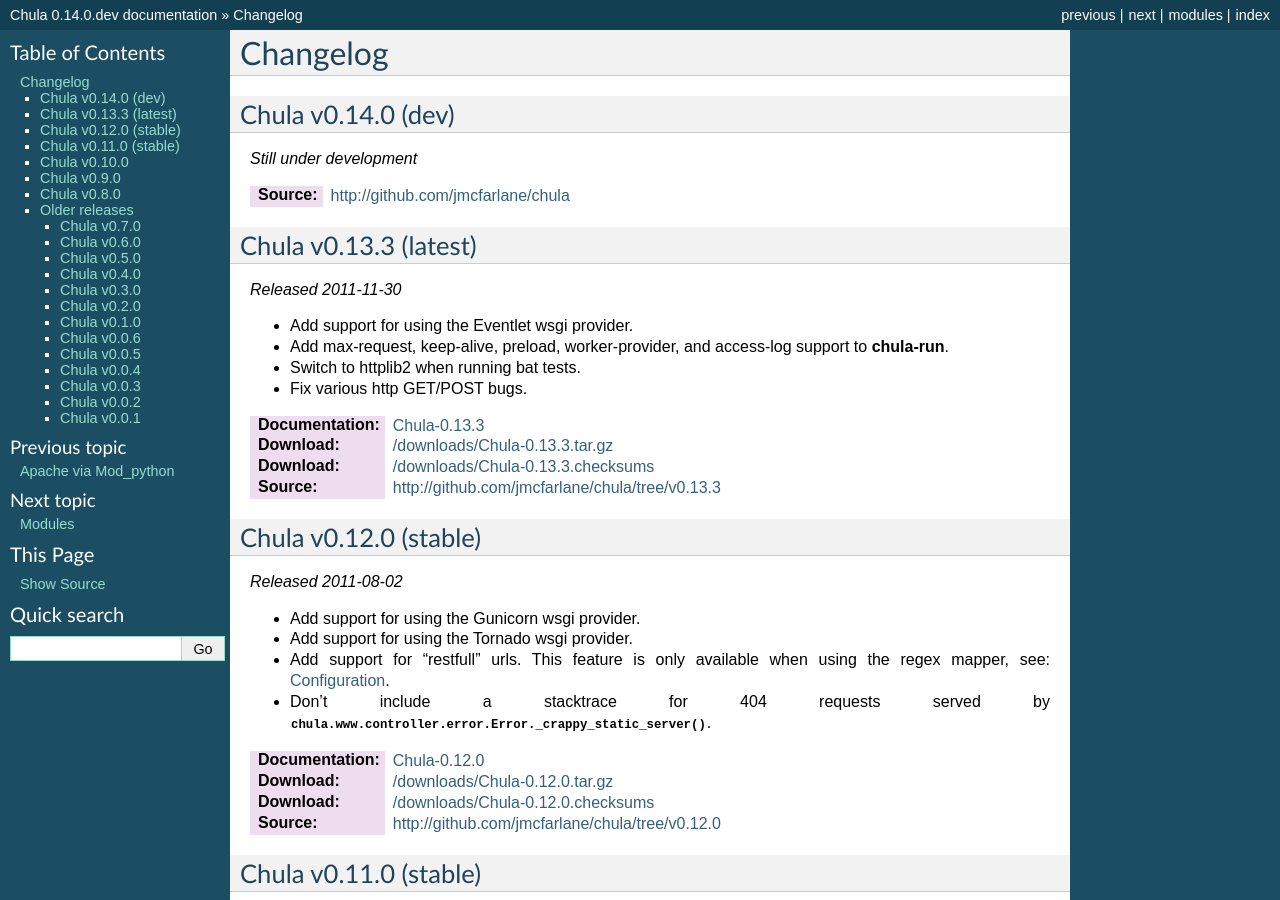
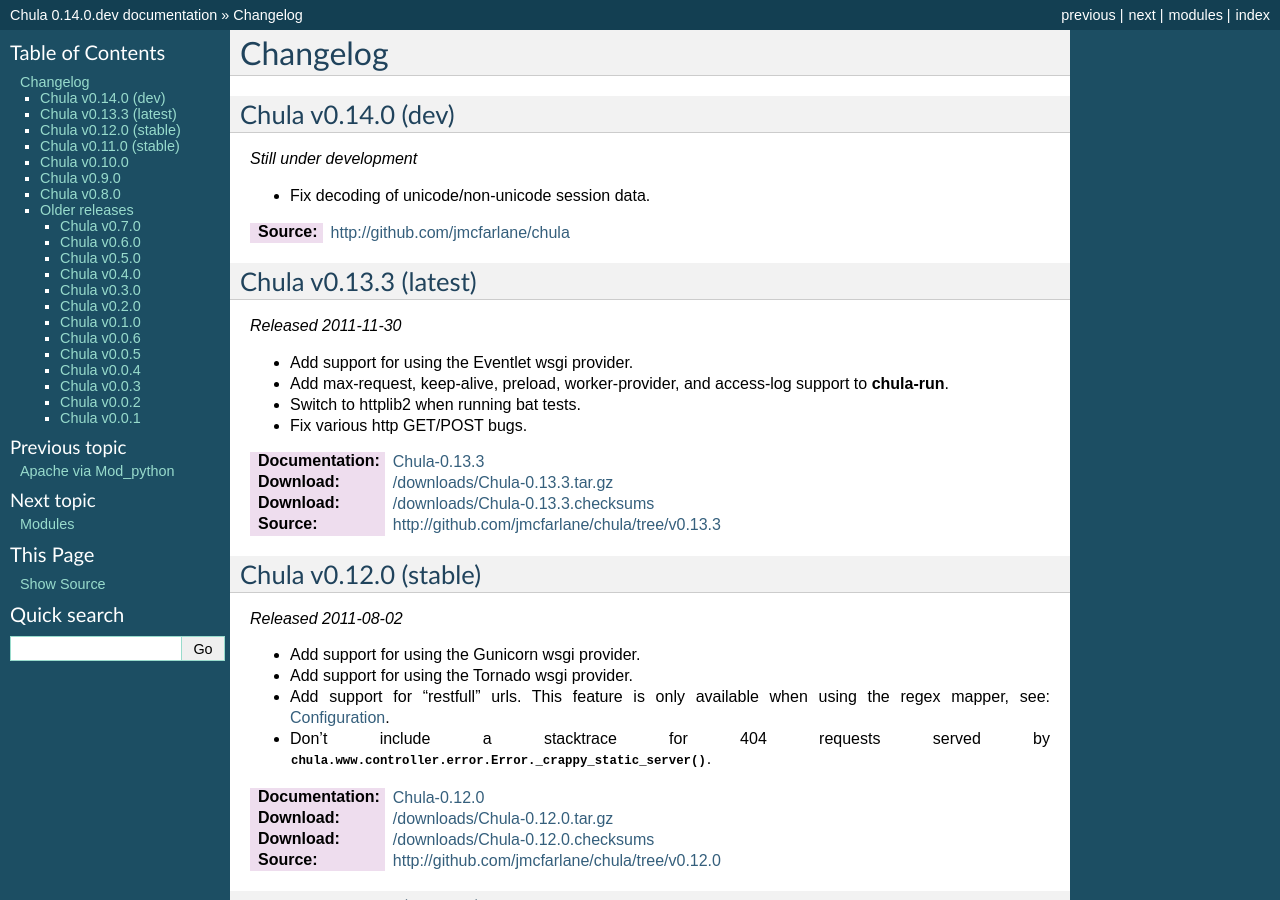
Before and after one commit to jmcfarlane/chula, a Sphinx documentation site: the page built from docs/changelog.rst, in a window 1280 px wide and 900 px high. Built offline with Sphinx 7.4.7, drawn with Linux system fonts in a browser that asks for light colours.

Commit message:
Update changelog (session decoding fix)

```diff
--- a/docs/changelog.rst
+++ b/docs/changelog.rst
@@ -16,6 +16,8 @@
 +++++++++++++++++++
 
 *Still under development*
+
+- Fix decoding of unicode/non-unicode session data.
 
 :Source: http://github.com/jmcfarlane/chula
 
```
